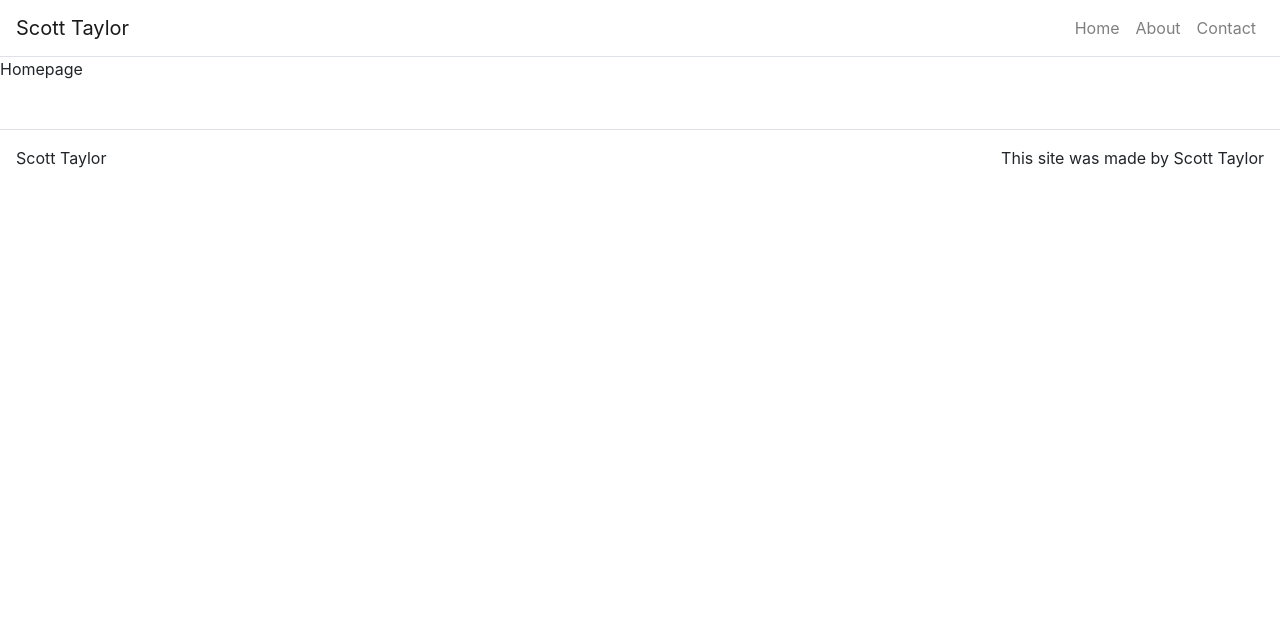
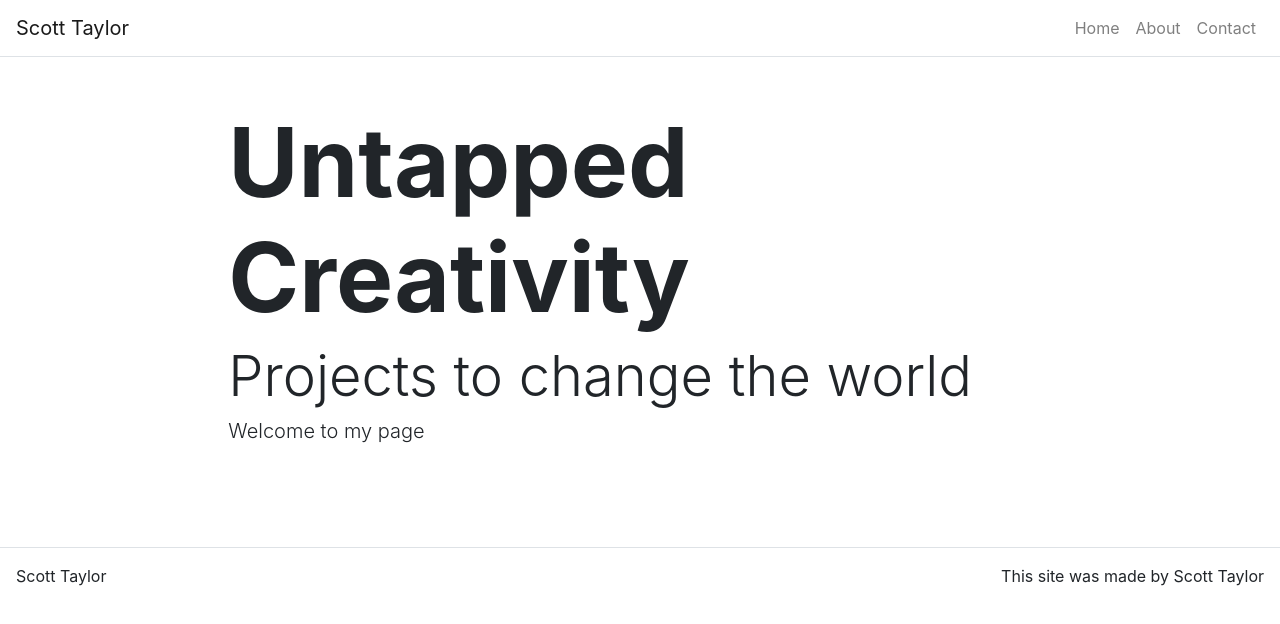
Before and after one commit to scottntaylor/React-Porfolio, a React (Create React App) app in the folder react-portfolio/: page / in a window 1280 px wide. Shown: the top 624 px of the page. Built offline with nearby package versions, Linux system fonts and the light colour scheme.

Commit message:
Hero component Added

```diff
--- a/react-portfolio/src/App.js
+++ b/react-portfolio/src/App.js
@@ -19,14 +19,15 @@
       title: "Scott Taylor",
       headerLinks: [
         { title: 'Home', path: '/' },
-        { title: 'About', path: '/abou' },
+        { title: 'About', path: '/about' },
         { title: 'Contact', path: '/contact' },
 
       ],
       home: {
-        title: 'To Be Determined',
-        subtitle: 'To Be Determined',
-        body: 'To Be Determined'
+        title: 'Untapped Creativity',
+        subtitle: 'Projects to change the world',
+        text: 'To Be Determined',
+        body: 'Welcome to my page'
       },
       about: {
         title: 'About Me'
@@ -62,8 +63,8 @@
           </NavBar>
 
           <Route path="/" exact render={()=><HomePage title={this.state.home.title} subtitle={this.state.home.subtitle} text={this.state.home.body} /> } />
-          <Route path="/about" exact render={()=><AboutPage title={this.state.home.title} /> } />
-          <Route path="/contact" exact render={()=><ContactPage title={this.state.home.title} /> } />
+          <Route path="/about" exact render={()=><AboutPage title={this.state.about.title} /> } />
+          <Route path="/contact" exact render={()=><ContactPage title={this.state.contact.title} /> } />
           <Footer/>
         </Container>
 
--- /dev/null
+++ b/react-portfolio/src/Components/Hero.js
@@ -0,0 +1,26 @@
+import React from 'react';
+import Jumbotron from "react-bootstrap/Jumbotron"
+import Container from "react-bootstrap/Container"
+import Row from "react-bootstrap/Row"
+import Col from "react-bootstrap/Col"
+
+function Hero(props) {
+
+   return(
+    <Jumbotron className="bg-transparent jumbotron-fluid p-0">
+        <Container  fluid={true}>
+            <Row className="justify-content-center py-5">
+                <Col md={8} sm={12}>
+
+                    { props.title && <h1 className="display-1 font-weight-bolder">{props.title}</h1> }
+                    { props.subtitle && <h2 className="display-4 font-weight-light">{props.subtitle}</h2> }
+                    { props.body && <h3 className="lead font-weight-light">{props.body}</h3> }
+                </Col>
+            </Row>
+        </Container>
+
+    </Jumbotron>
+   );
+}
+
+export default Hero;
--- a/react-portfolio/src/Pages/home.js
+++ b/react-portfolio/src/Pages/home.js
@@ -1,9 +1,10 @@
 import React from 'react';
+import Hero from '../Components/Hero';
 
 function HomePage(props){
 
     return(
-        <p>Homepage</p>
+        <Hero title={props.title} subtitle={props.subtitle} body={props.text}/>
     );
 
 
```
